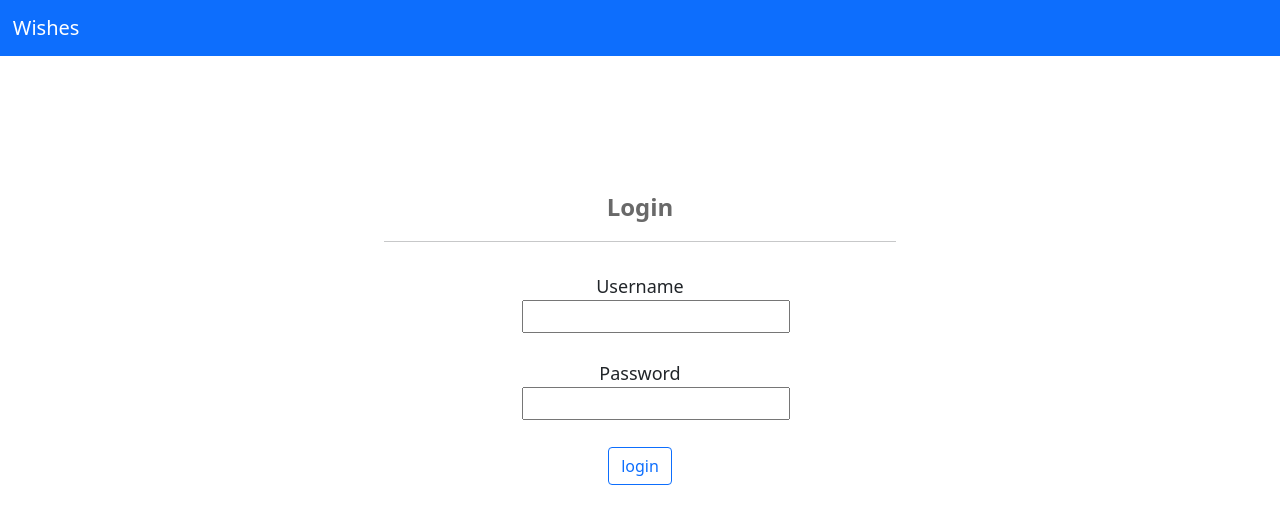
After one commit to JustLe56/CST438_Project2, a Django app: page /login/ in a window 1280 px wide. The commit adds this page. Shown: the top 524 px of the page. Run offline with Django 3.2, Linux system fonts and the light colour scheme; some libraries are stand-ins or nearby versions.

Commit message:
Added login page with fake users to test

```diff
--- a/templates/createAcc.html
+++ b/templates/createAcc.html
@@ -16,7 +16,7 @@
 
 <div class="card">
 
-    <div class="cardBan">Sign Up</div>
+    <div class="cardBan">Create Account</div>
     <hr>
     <div class="cardInfo">
         <form action="/" method="post" id="credentials" onsubmit="return matchPass()" >
--- /dev/null
+++ b/templates/login.html
@@ -0,0 +1,47 @@
+{% load static %}
+<!DOCTYPE html>
+<html lang="en">
+<head>
+    <meta charset="UTF-8">
+    <meta http-equiv="X-UA-Compatible" content="IE=edge">
+    <meta name="viewport" content="width=device-width, initial-scale=1.0">
+    <title>Login</title>
+    {% include 'partials/_bootstrap.html' %}
+    <!-- CSS -->
+    <link href="{% static 'css/card.css' %}" rel="stylesheet" type="text/css"/>
+    <script type="text/javascript" src="{% static 'js/createAcc.js' %}"></script>
+</head>
+<body>
+{% include 'partials/_navBar.html' %}
+
+<div class="card">
+
+    <div class="cardBan">Login</div>
+    <hr>
+    <div class="cardInfo">
+        <form action="/" method="post" id="credentials" >
+            {% csrf_token %}
+
+            <label for="username">Username</label><br><label>
+                <input type="text" name="username" form="credentials" required="required">
+            </label><br><br>
+
+            <label for="password">Password</label><br><label>
+                <input type="password" name="password" form="credentials" required="required" >
+            </label><br><br>
+
+            <button type="submit" class="btn btn-outline-primary" name="signUpBtn" form="credentials" >login</button>
+
+        </form>
+        <div id="valMsg">
+            {% if request.session.loggedin == 0 %}
+                <br><div class='alert alert-warning' role='alert'>wrong username/password</div>
+            {% endif %}
+        </div>
+    </div>
+</div>
+
+
+
+</body>
+</html>
--- a/wishList/urls.py
+++ b/wishList/urls.py
@@ -17,11 +17,12 @@ from django.conf.urls import url
 from django.contrib import admin
 from django.urls import path
 
-from .views import home, logout, createAcc
+from .views import home, logout, createAcc, login
 
 urlpatterns = [
     path('admin/', admin.site.urls),
     path('', home, name="home"),
     path('createAccount/', createAcc, name="createAcc"),
-    path('logout/', logout, name="logout")
+    path('logout/', logout, name="logout"),
+    path('login/', login, name="login")
 ]
--- a/wishList/views.py
+++ b/wishList/views.py
@@ -5,12 +5,12 @@ def logout(request):
     if request.GET.get('logout', None):
         del request.session['loggedin']
         del request.session['loggedUsr']
-    return redirect('/createAccount')
+    return redirect('/login')
 
 
 def home(request):
     if 'loggedin' not in request.session:
-        request.session['loggedin'] = 0
+        request.session['loggedin'] = None
     testUsr = ['danielRangel', 'christianSumares', 'justinLe', 'nayanGupta']
     testPass = "password"
     context = {}
@@ -20,20 +20,26 @@ def home(request):
     usrField = request.POST.get('username', None)
     passField = request.POST.get('password', None)
 
+    if (usrField is None) or (passField is None):
+        return redirect('/login')
+
     if (usrField in testUsr) and (testPass == passField):
         request.session['loggedin'] = 1
         request.session['loggedUsr'] = usrField
         return render(request, '../templates/home.html', context)
     else:
         request.session['loggedin'] = 0
-        return redirect('/createAccount')
-
-
+        return redirect('/login')
 
 
 def createAcc(request):
     context = {}
+    return render(request, '../templates/createAcc.html', context)
+
+
+def login(request):
+    context = {}
     if 'loggedUsr' not in request.session:
-        return render(request, '../templates/createAcc.html', context)
+        return render(request, '../templates/login.html', context)
     else:
         return redirect('')
```
